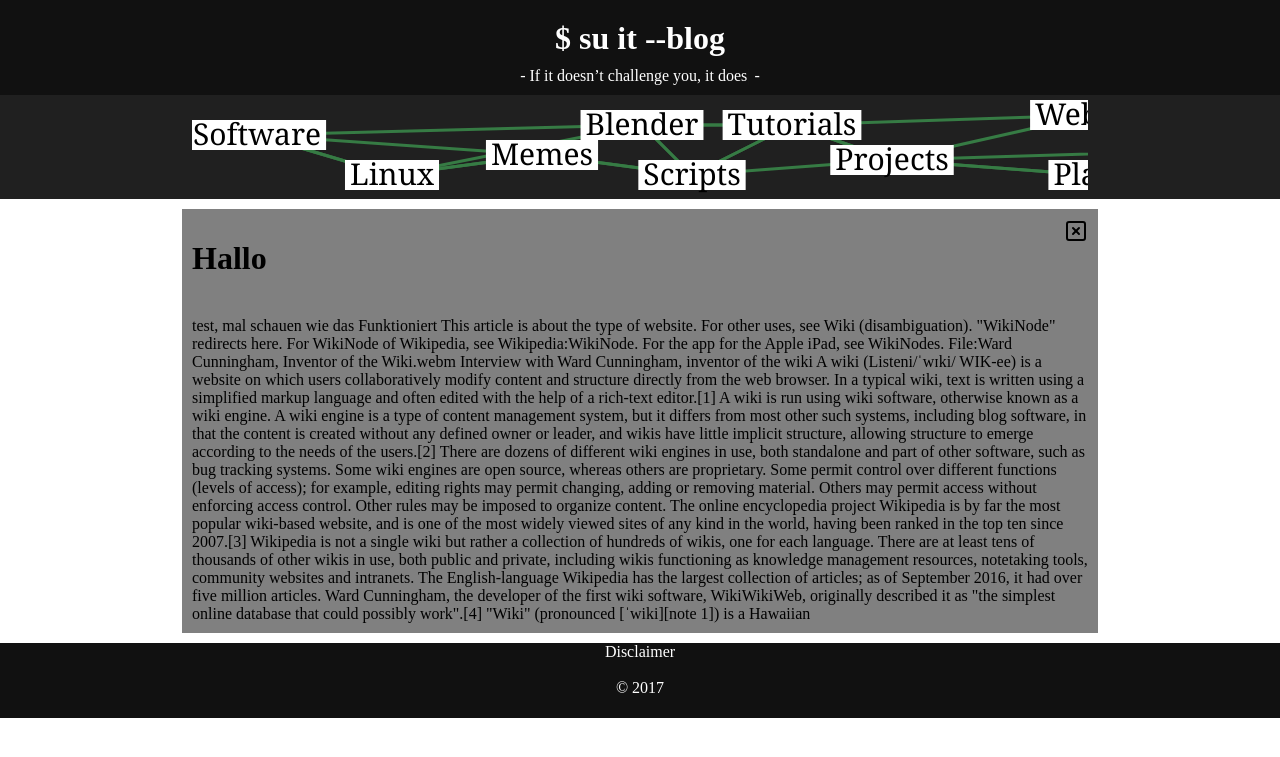
After one commit to Born2Root/su_IT-blog, a PHP site: page /test_article.php in a window 1280 px wide. The commit adds this page. Shown: the top 757 px of the page. Run offline with PHP 8.4, Linux system fonts and the light colour scheme.

Commit message:
changing site works better

```diff
--- a/js/change_site.js
+++ b/js/change_site.js
@@ -1,18 +1,19 @@
 document.getElementById("id").addEventListener("click", function () {
 
-	open("test_article.html");
+	open("test_article.php");
 	document.title = "This is the new page title.";
 
 }, false);
 
 function back() {
 	//window.history.back();
-	open("main.html");
-	// php anpassen, siehe internet
+	open("index.php");
 };
 
+
 window.onpopstate = function () {
-	location.reload();
+	//location.reload();
+	open("index.php");
 };
 
 
@@ -23,7 +24,7 @@ function open(path) {
 			document.getElementById("body").innerHTML = this.responseText;
 		}
 	};
-	xhttp.open("GET", path, true);
+	xhttp.open("GET", path + "?type=ajax", true);
 	xhttp.send();
 
 	window.history.pushState({
--- /dev/null
+++ b/test_article.php
@@ -0,0 +1,40 @@
+<?php
+
+if(isset($_GET['type']) == false || $_GET['type']!='ajax'){
+	require("header.html");
+	echo '<div id="body">';
+}
+
+?>
+
+	<img alt="close" src="icons/x-square.svg" class="icon" onclick="back();" />
+
+	<h1>Hallo</h1>
+	<br> test, mal schauen wie das Funktioniert This article is about the type of website. For other uses, see Wiki (disambiguation).
+	"WikiNode" redirects here. For WikiNode of Wikipedia, see Wikipedia:WikiNode. For the app for the Apple iPad, see WikiNodes.
+	File:Ward Cunningham, Inventor of the Wiki.webm Interview with Ward Cunningham, inventor of the wiki A wiki (Listeni/ˈwɪki/
+	WIK-ee) is a website on which users collaboratively modify content and structure directly from the web browser. In a typical
+	wiki, text is written using a simplified markup language and often edited with the help of a rich-text editor.[1] A wiki
+	is run using wiki software, otherwise known as a wiki engine. A wiki engine is a type of content management system, but
+	it differs from most other such systems, including blog software, in that the content is created without any defined owner
+	or leader, and wikis have little implicit structure, allowing structure to emerge according to the needs of the users.[2]
+	There are dozens of different wiki engines in use, both standalone and part of other software, such as bug tracking systems.
+	Some wiki engines are open source, whereas others are proprietary. Some permit control over different functions (levels
+	of access); for example, editing rights may permit changing, adding or removing material. Others may permit access without
+	enforcing access control. Other rules may be imposed to organize content. The online encyclopedia project Wikipedia is by
+	far the most popular wiki-based website, and is one of the most widely viewed sites of any kind in the world, having been
+	ranked in the top ten since 2007.[3] Wikipedia is not a single wiki but rather a collection of hundreds of wikis, one for
+	each language. There are at least tens of thousands of other wikis in use, both public and private, including wikis functioning
+	as knowledge management resources, notetaking tools, community websites and intranets. The English-language Wikipedia has
+	the largest collection of articles; as of September 2016, it had over five million articles. Ward Cunningham, the developer
+	of the first wiki software, WikiWikiWeb, originally described it as "the simplest online database that could possibly work".[4]
+	"Wiki" (pronounced [ˈwiki][note 1]) is a Hawaiian
+
+	<?php
+
+if(isset($_GET['type']) == false || $_GET['type']!='ajax'){
+	echo '</div>';
+	require("footer.php");
+}
+
+?>
```
Also changed, not shown: index.php (+8 -8 lines), test_article.html (deleted, +0 -22 lines).
